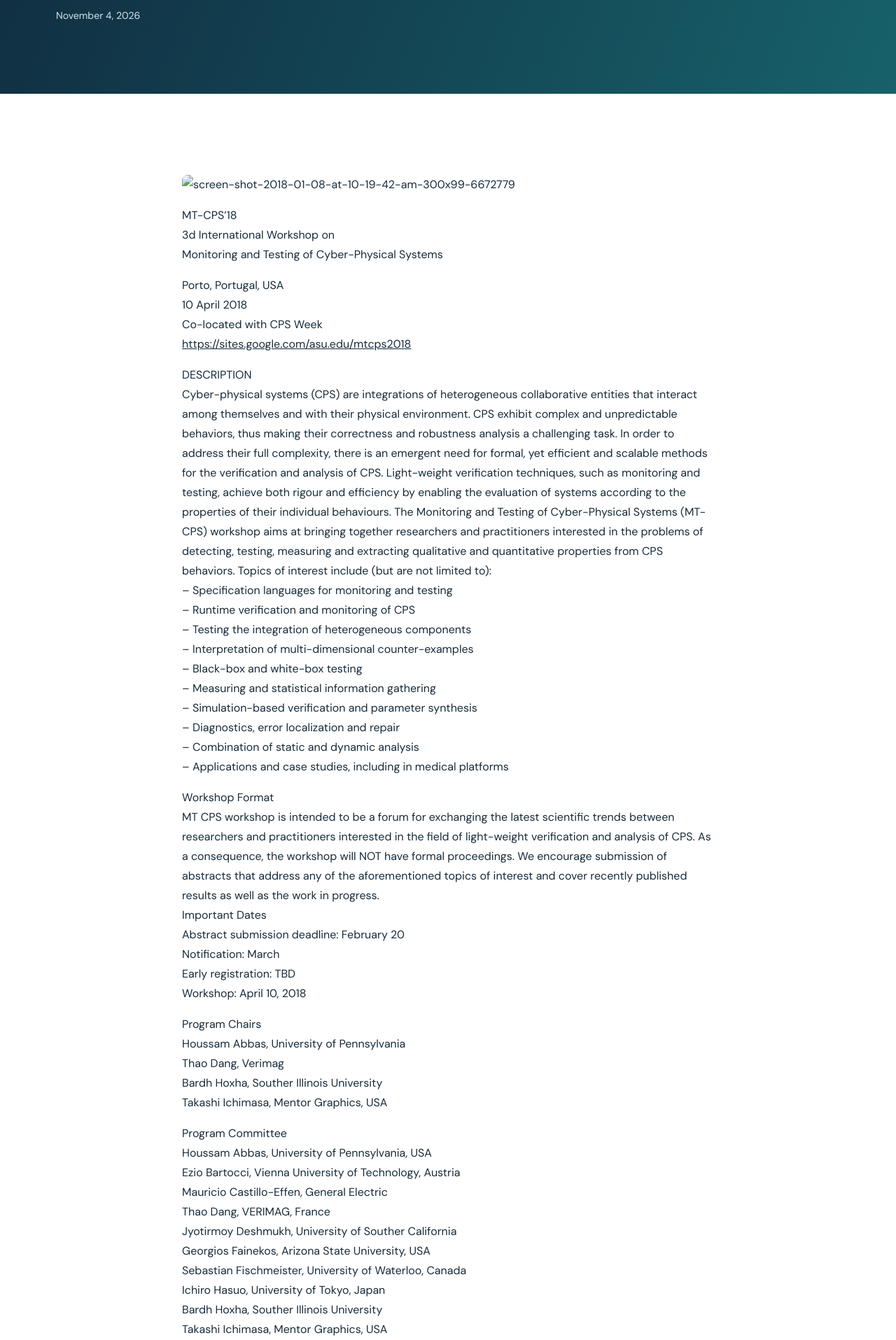
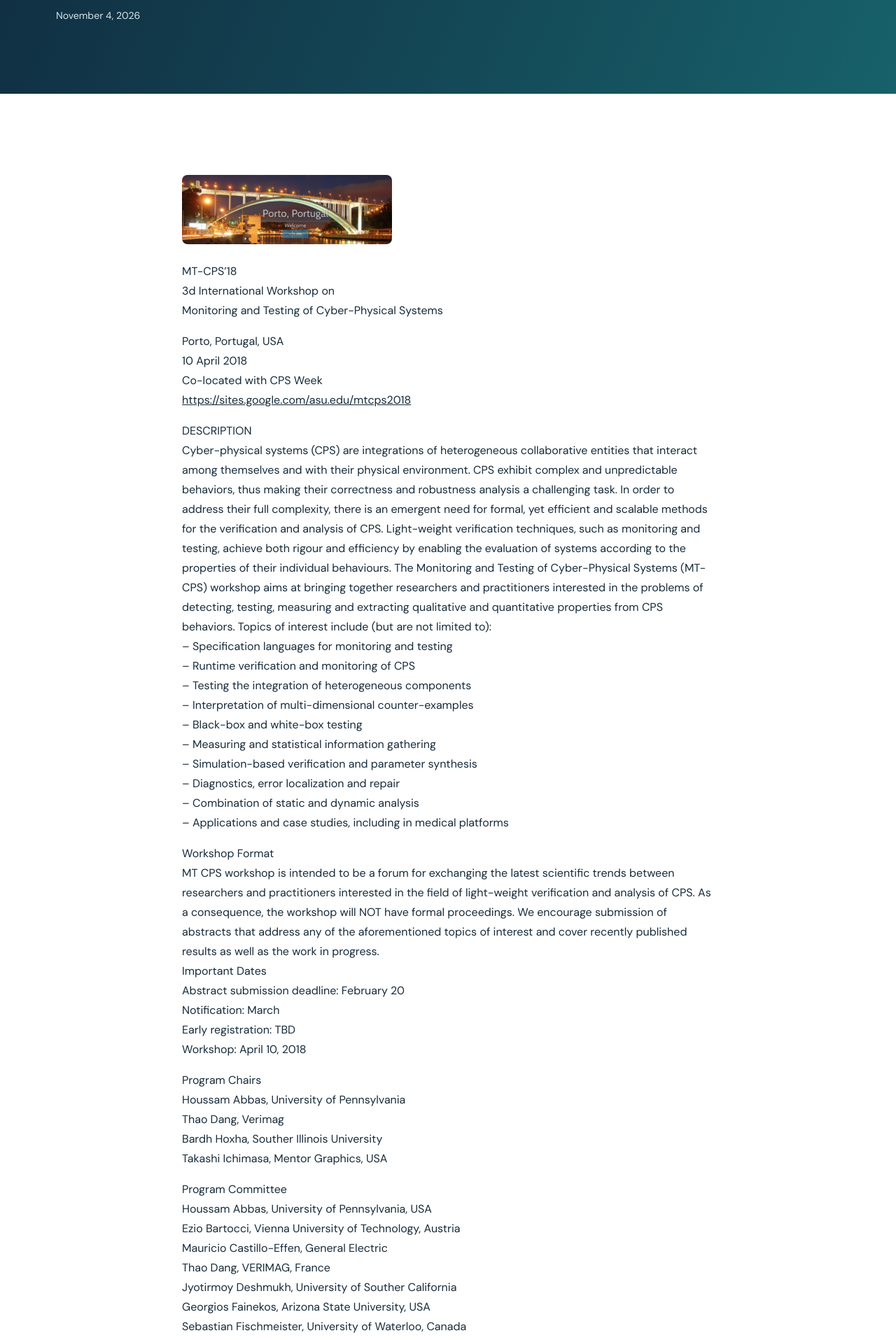
Before and after one commit to xtuml/onefactinc, a Jekyll site: the page built from _articles/mtcps18.html, in a window 1280 px wide. Shown: the part 306-2221 px from the top of the page at 70% size. Built offline with Jekyll 4.4.1, drawn with Linux system fonts in a browser that asks for light colours.

Commit message:
Use local images in article

```diff
--- a/_articles/mtcps18.html
+++ b/_articles/mtcps18.html
@@ -5,7 +5,7 @@ permalink: /mtcps18/
 source_url: "https://onefact.net/mtcps18/"
 ---
 
-<p><img alt='screen-shot-2018-01-08-at-10-19-42-am-300x99-6672779' class="alignnone size-medium wp-image-933" src='../wp-content/uploads/2018/01/Screen-Shot-2018-01-08-at-10.19.42-AM-300x99-6672779.png' alt="" width="300" height="99" /></p>
+<p><img alt='screen-shot-2018-01-08-at-10-19-42-am-300x99-6672779' class="alignnone size-medium wp-image-933" src='{{ '/assets/images/Screen-Shot-2018-01-08-at-10.19.42-AM-300x99-6672779.png' | relative_url }}' alt="" width="300" height="99" /></p>
 <p>MT-CPS&#8217;18<br />
 3d International Workshop on<br />
 Monitoring and Testing of Cyber-Physical Systems</p>
```
